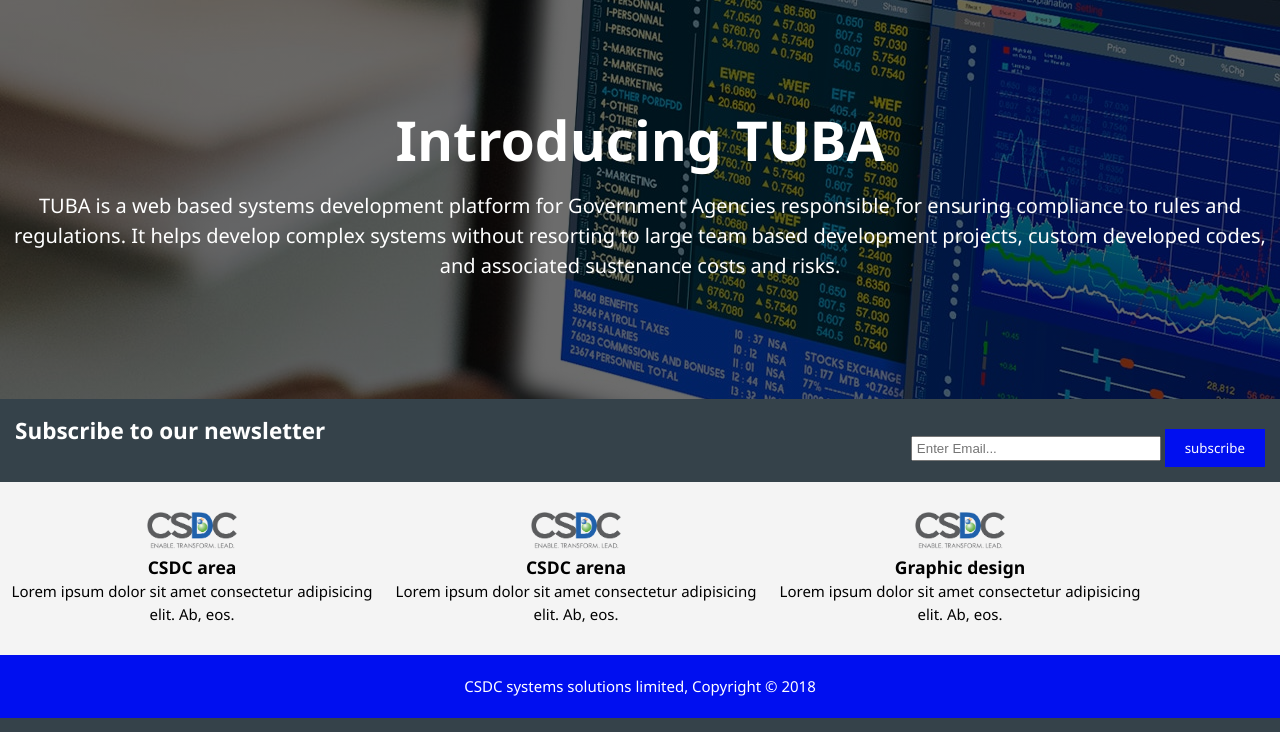
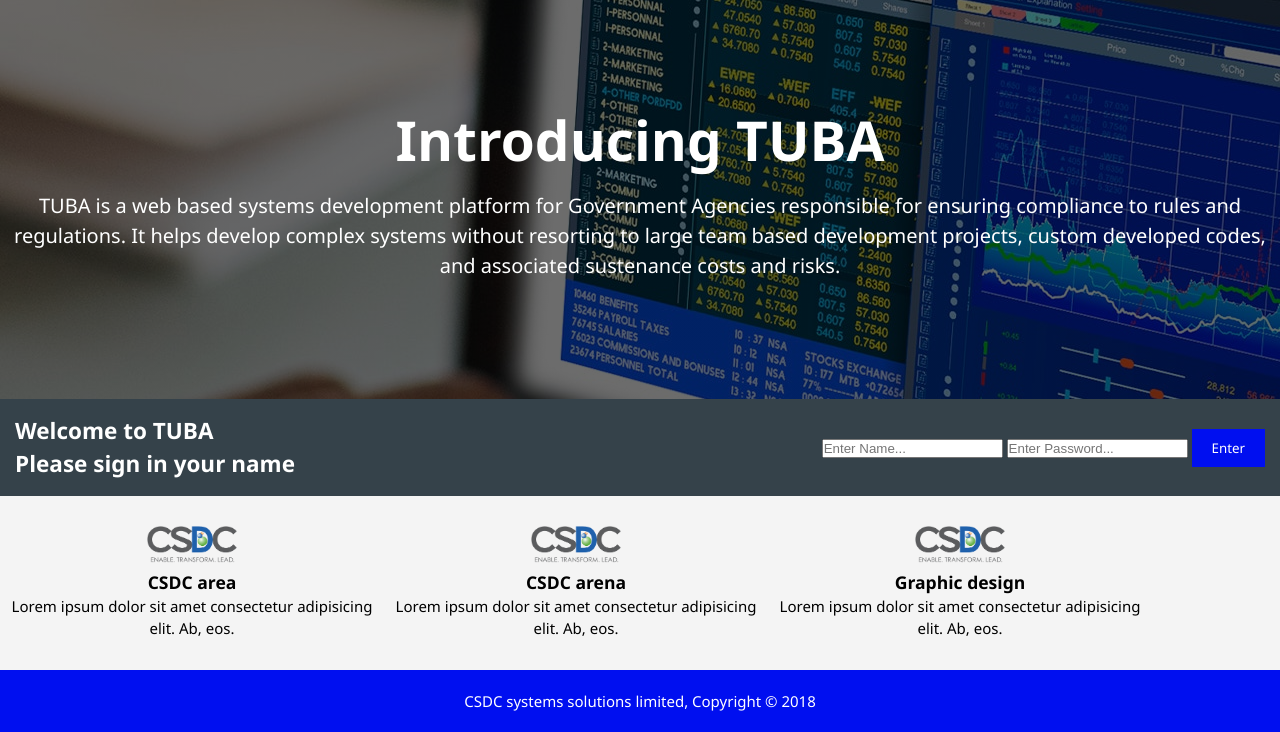
Before and after one commit to jennynzeribe/Building-a-site-with-only-HTML5-and-CSS3, a PHP site: page / in a window 1280 px wide. Shown: the part 385-1117 px from the top of the page. Run offline with PHP 8.4, Linux system fonts and the light colour scheme.

Commit message:
new adds

```diff
--- a/CSS/Styles.css
+++ b/CSS/Styles.css
@@ -137,6 +137,7 @@ ul#services li{
  margin-bottom: 5px;
  background: #e6e6e6;
 }
+
 footer{
     padding: 20px;
     margin-top: 20px;
--- a/Index.html
+++ b/Index.html
@@ -6,6 +6,7 @@
     <meta http-equiv="X-UA-Compatible" content="ie=edge">
     <link rel="stylesheet" href="CSS/Styles.css">
     <link rel="shortcut icon" href="/Images/csdc-2.png" type="image/x-icon">
+    <script src="JS/Index.js"></script>
     <title>CSDC Systems Solutions Limited / Welcome</title>
 </head>
 <body>
@@ -33,10 +34,12 @@
      </section>
               <section id="newsletter">
                   <div class="container">
-                     <h1>Subscribe to our newsletter</h1>
-                     <form action="#">
-                         <input type="email" placeholder="Enter Email...">
-                         <button type="submit" class="button-1">subscribe</button>
+                     <h1>Welcome to TUBA <br> Please sign in your name</h1>
+                     <form action="#" method="POST">
+                         <input type="name" placeholder="Enter Name..." required>
+                         <form action="#">
+                            <input type="password" placeholder="Enter Password..." required>
+                         <button type="submit" class="button-1">Enter</button>
                      </form>
                   </div>
               </section>
--- /dev/null
+++ b/JS/Index.js
@@ -0,0 +1 @@
+alert('CSDC Systems Solutions Limited / Welcome');
```
